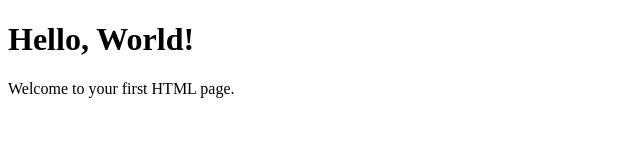
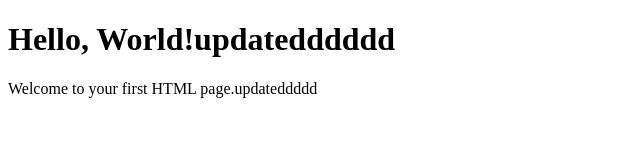
Before and after one commit to KishanDBS/hello-world-html, a plain HTML site: page Index.html in a window 1280 px wide. Shown: the whole page, without its empty margins (0-640 px from the left). Drawn offline with Linux system fonts and the light colour scheme.

Commit message:
update of 0311202502.03

```diff
--- a/Index.html
+++ b/Index.html
@@ -5,8 +5,8 @@
     <title>Hello World! KIshan</title>
 </head>
 <body>
-    <h1>Hello, World!</h1>
-    <p>Welcome to your first HTML page.</p>
+    <h1>Hello, World!updatedddddd</h1>
+    <p>Welcome to your first HTML page.updateddddd</p>
 </body>
 
 </html>
```
